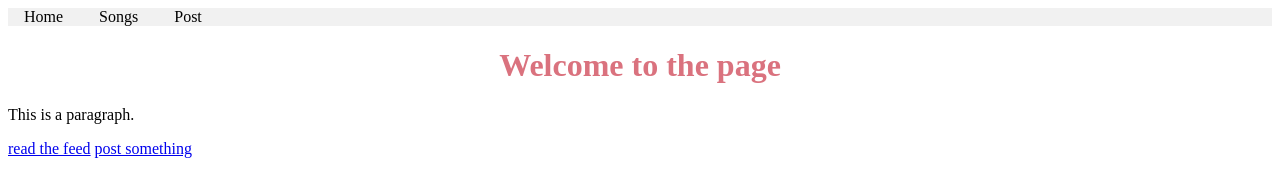
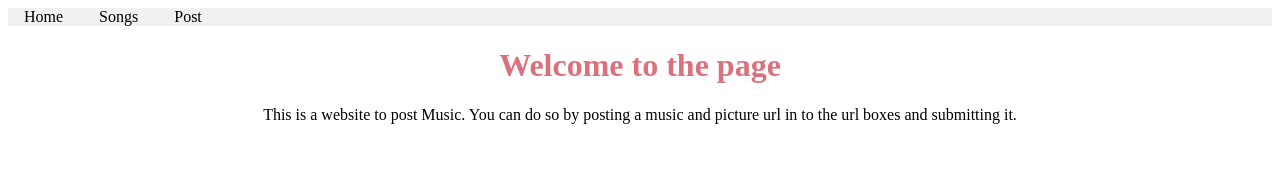
Before and after one commit to girlcodeakl/tamaki2016, a website: page public/index.html in a window 1280 px wide. Drawn offline with Linux system fonts and the light colour scheme.

Commit message:
Write instructions on index.html

```diff
--- a/public/css/style.css
+++ b/public/css/style.css
@@ -64,3 +64,7 @@ form{
   text-align: center;
   height: 100%;
 }
+p{
+text-align: center;
+
+}
--- a/public/index.html
+++ b/public/index.html
@@ -11,8 +11,8 @@
   <li><a href="post.html">Post</a></li>
 </ul>
       <h1>Welcome to the page</h1>
-      <p>This is a paragraph.</p>
-      <a href="feed.html">read the feed</a>
-      <a href="post.html">post something</a>
+      <p>This is a website to post Music.
+        You can do so by posting a music and picture url in to the url boxes and submitting it.
+      </p>
   </body>
 </html>
```
